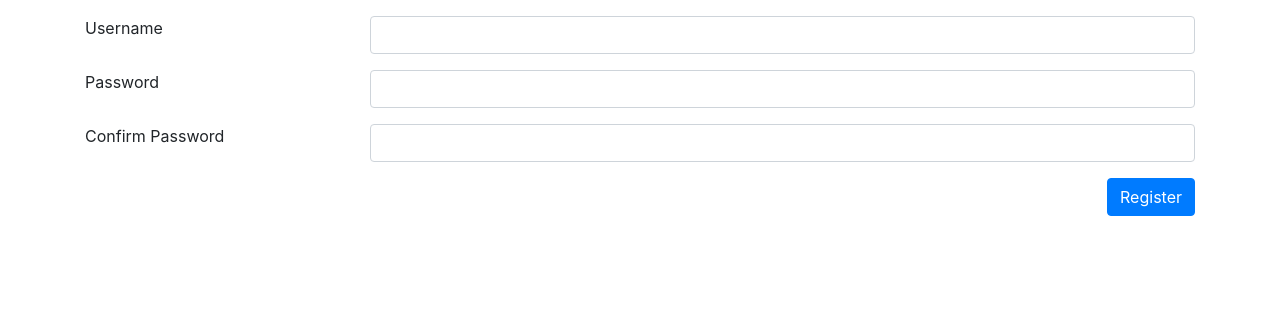
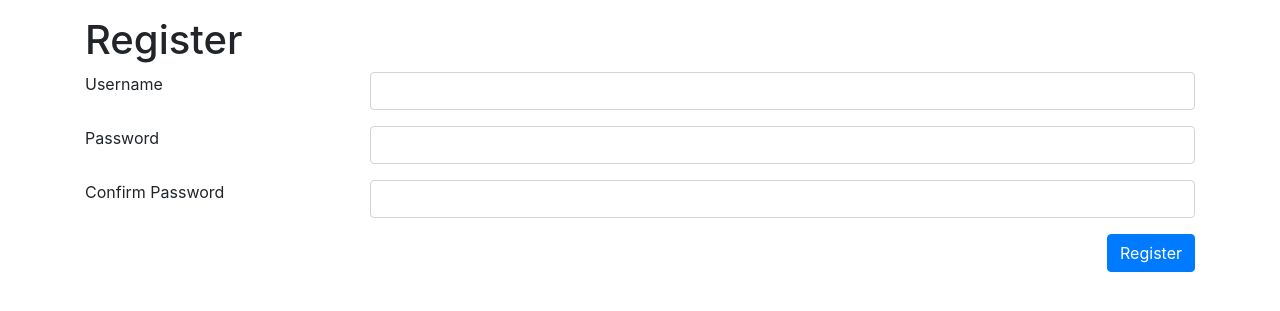
Before and after one commit to lassilaiho/tsoha-2020, a Flask app: page /register in a window 1280 px wide. Shown: the part 56-367 px from the top of the page. Run offline with Flask 2, Linux system fonts and the light colour scheme; some libraries are stand-ins or nearby versions.

Commit message:
Add headings to login and register pages

```diff
--- a/app/templates/accounts/login.html
+++ b/app/templates/accounts/login.html
@@ -1,6 +1,7 @@
 {% extends "layout.html" %}
 
 {% block body %}
+<h1>Login</h1>
 <form method="POST" action="{{ url_for('login') }}">
     <div class="form-group row">
         <label for="username" class="col-2">{{ form.username.label }}</label>
--- a/app/templates/accounts/register.html
+++ b/app/templates/accounts/register.html
@@ -1,6 +1,7 @@
 {% extends "layout.html" %}
 
 {% block body %}
+<h1>Register</h1>
 <form method="POST" action="{{ url_for('register') }}">
     <div class="form-group row">
         {{ form.username.label(class="col-3") }}
```
